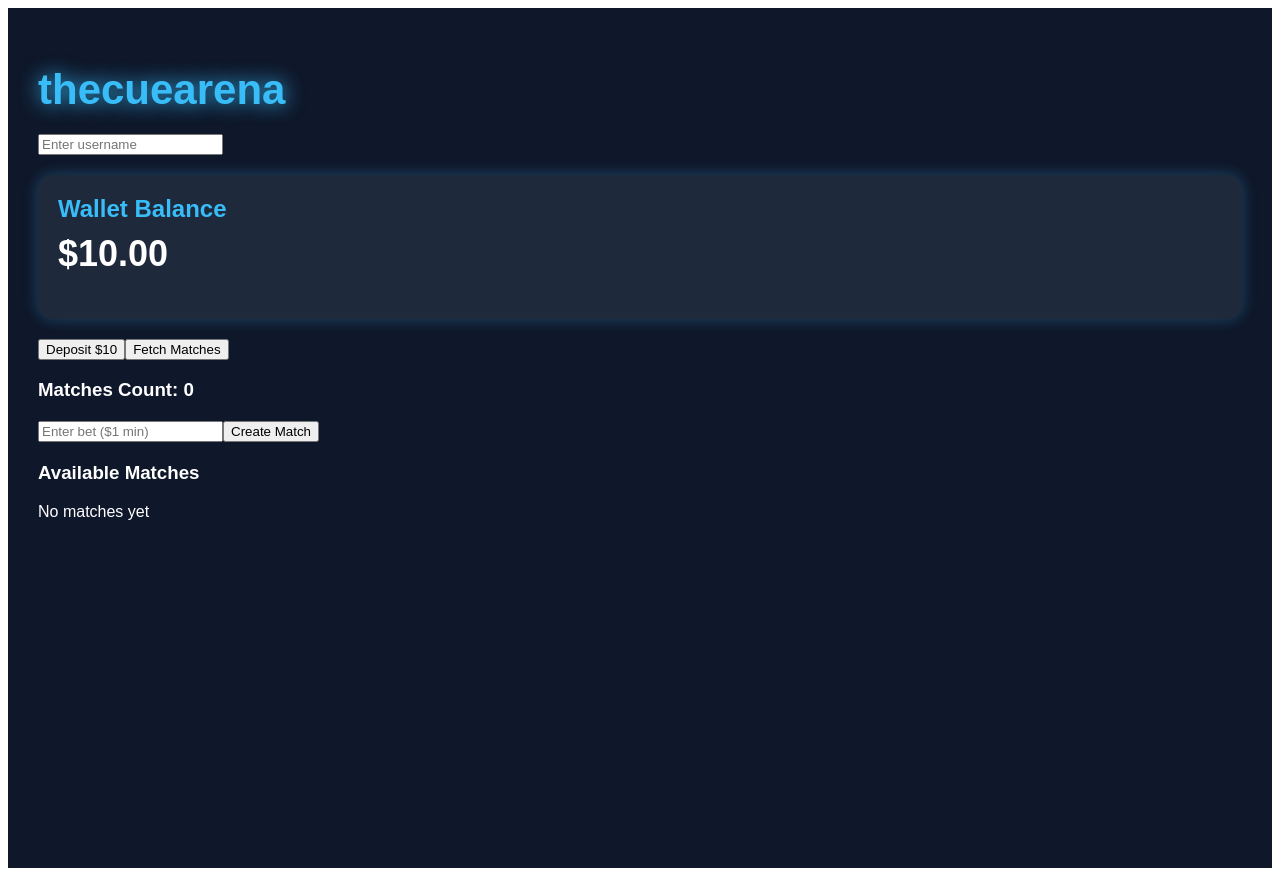
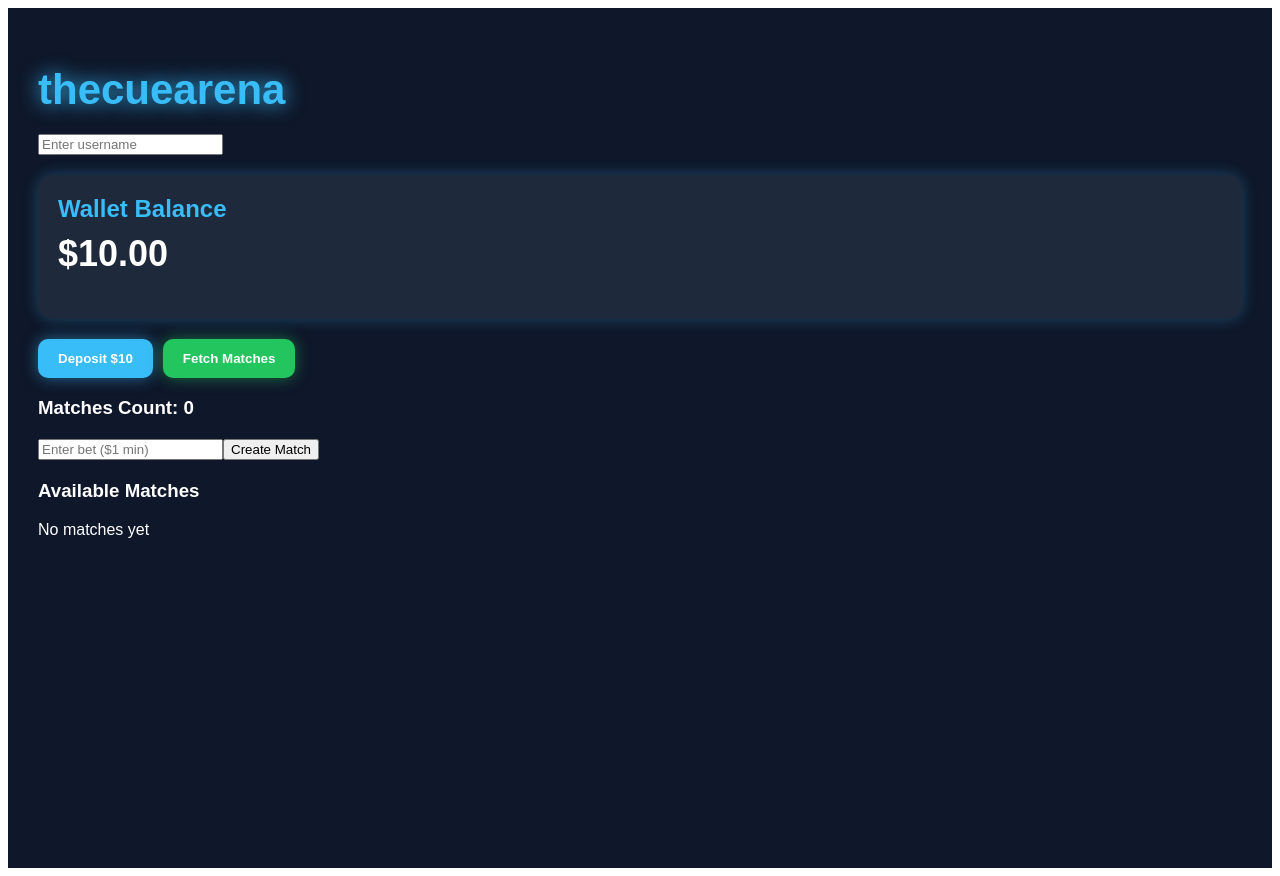
Before and after one commit to tosan1470/thecuearena, a React (Vite) app: page / in a window 1280 px wide. Built offline with nearby package versions, Linux system fonts and the light colour scheme.

Commit message:
Update App.jsx

```diff
--- a/src/App.jsx
+++ b/src/App.jsx
@@ -286,8 +286,37 @@ const handleFetchMatches = async () => {
   </h1>
 </div>
 
-<button onClick={handleDeposit}>Deposit $10</button>
-<button onClick={handleFetchMatches}>Fetch Matches</button>
+<button
+  onClick={handleDeposit}
+  style={{
+    background: "#38bdf8",
+    border: "none",
+    padding: "12px 20px",
+    borderRadius: "10px",
+    color: "white",
+    fontWeight: "bold",
+    cursor: "pointer",
+    marginRight: "10px",
+    boxShadow: "0 0 15px rgba(56,189,248,0.5)"
+  }}
+>
+  Deposit $10
+</button>
+<button
+  onClick={handleFetchMatches}
+  style={{
+    background: "#22c55e",
+    border: "none",
+    padding: "12px 20px",
+    borderRadius: "10px",
+    color: "white",
+    fontWeight: "bold",
+    cursor: "pointer",
+    boxShadow: "0 0 15px rgba(34,197,94,0.5)"
+  }}
+>
+  Fetch Matches
+</button>
 
 <h3>Matches Count: {matches.length}</h3>
 
```
